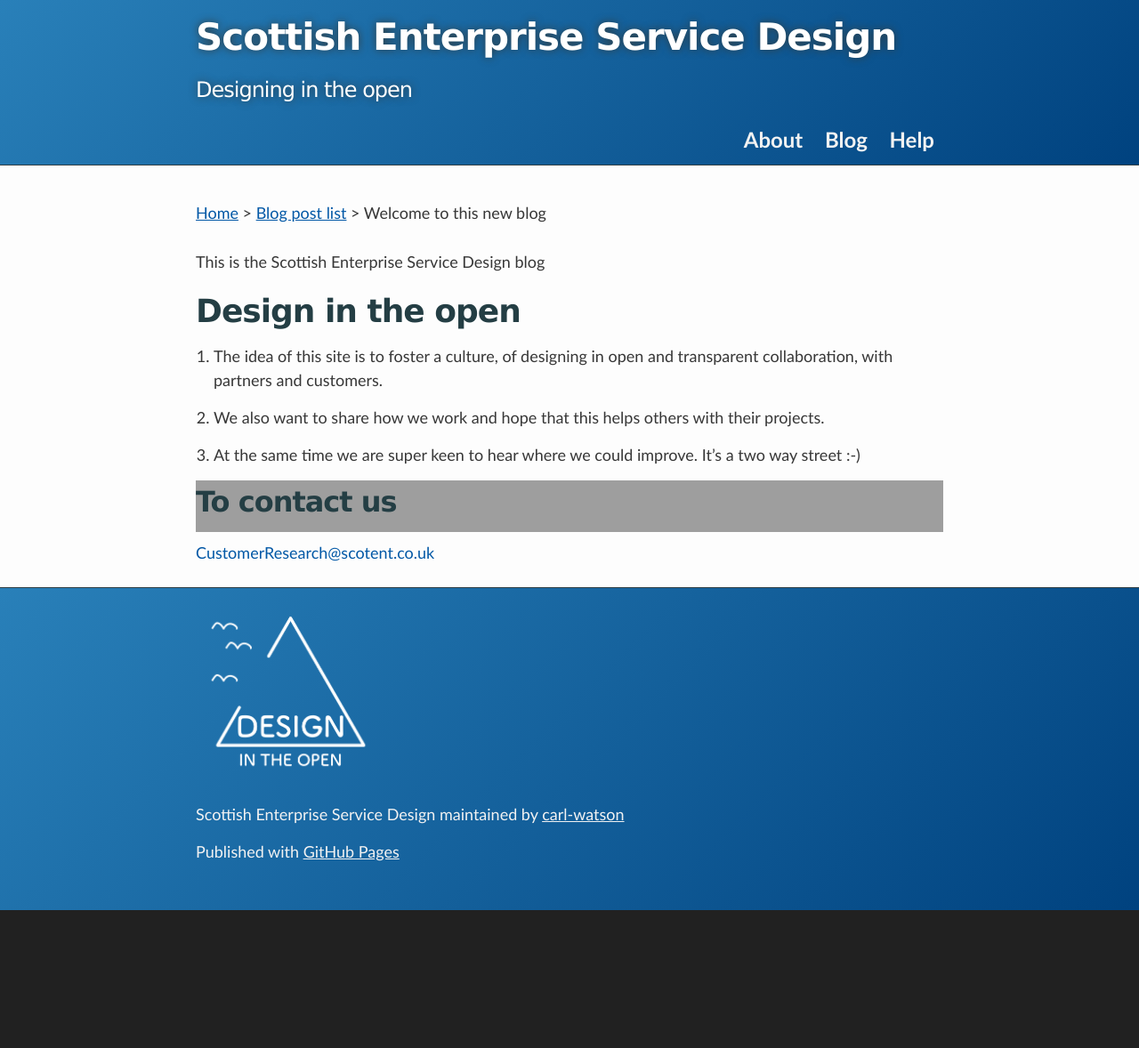
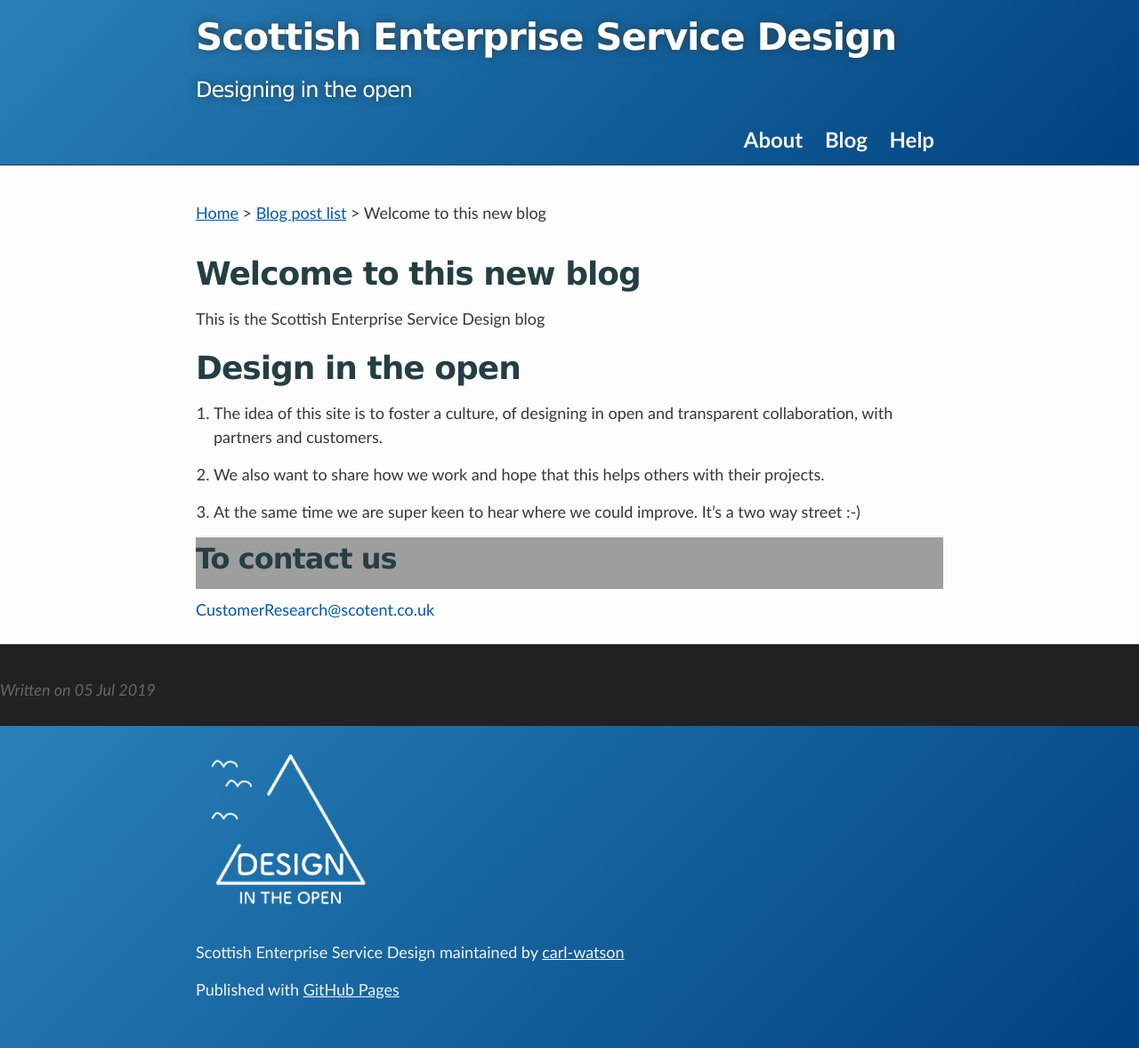
Before and after one commit to carl-watson/scotentSD.github.io, a Jekyll site: the page built from _posts/2019-7-5-Welcome.md, in a window 1280 px wide. Shown: the whole page at 89% size. Built offline with Jekyll 4.4.1, drawn with Linux system fonts in a browser that asks for light colours; before the commit the page ends 1023 px from its top, so only the background shows below that.

Commit message:
SK - restore date and name plus h1 of post

```diff
--- a/_layouts/post.html
+++ b/_layouts/post.html
@@ -28,14 +28,29 @@
     <div id="main_content_wrap" class="outer">
       <section id="main_content" class="inner">
         <div class="breadcrumbs">
-
         <a href="https://scotentsd.github.io/">Home</a> &gt; <a href="https://scotentsd.github.io/blog-post-list/">Blog post list</a>
                {% if page.title %}  &gt; {{ page.title }}  {% endif %}
         </div>
+
+         <h1>{{ page.title }}</h1>
+
         {{ content }}
       </section>
     </div>
 
+      <div class="date">
+      <br>
+      Written on {{ page.date | date_to_string }} {% if page.author %} by {{page.author}} {% endif %}
+    </div>
+    <div>
+        <br><!-- just to test-->
+      {% if page.tags == null %}No tags. <!-- don't seem to work -->
+      {% else %}
+          {% for tag in page.tags %}
+              <code class="language-plaintext highlighter-rouge"> {{ tag }} </code>
+          {% endfor %}
+      {% endif %}
+    </div>
 
     <!-- FOOTER  -->
     <div id="footer_wrap" class="outer">
```
